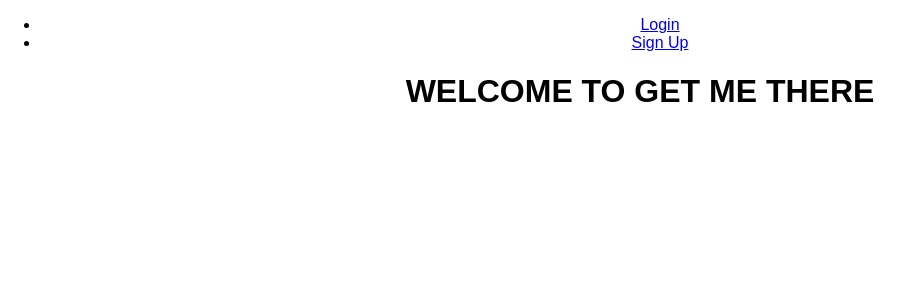
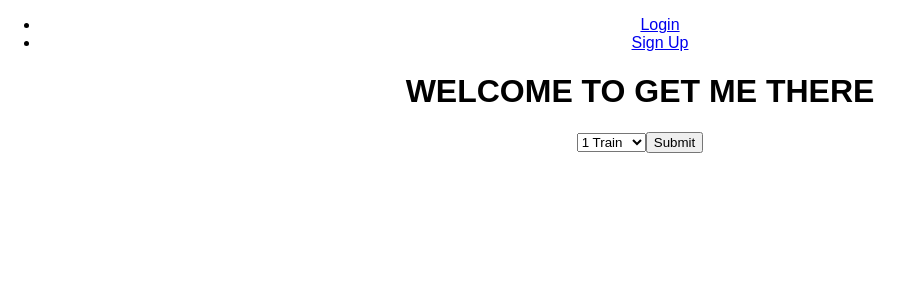
Before and after one commit to Waltxr/GetMeThere--FrontEnd, a React (Create React App) app: page / in a window 1280 px wide. Shown: the top 300 px of the page, without its empty margins (0-913 px from the left). Built offline with nearby package versions, Linux system fonts and the light colour scheme; the HTML template or start-up script is replaced by a standard one.

Commit message:
new adam branch first commit

```diff
--- a/src/App.js
+++ b/src/App.js
@@ -5,15 +5,17 @@ import Navbar from './nav/Navbar'
 import Login from './nav/Login'
 import api from './service/api'
 import Dashboard from './components/Dashboard'
+import SelectTrain from './components/SelectTrain'
 import { Route, Switch, Redirect } from 'react-router-dom'
 import Signup from './nav/Signup'
+import TrainDetails from './components/TrainDetails'
 
 const CatchAll = (props) => {
   return (<h1> 404 ALERT </h1>)
 }
 
 const HomePage = (props) => {
-  return (<h1> WELCOME TO GET ME THERE </h1>)
+  return (<h1>WELCOME TO GET ME THERE</h1>)
 }
 
 class App extends Component {
@@ -21,9 +23,29 @@ class App extends Component {
   state = {
     savedTrains: ['G'],
     trains: [],
+    selectedTrain: {
+      route: null
+    },
     auth: {
       currentUser: null
-    }
+    },
+  }
+
+  selectTrain = (event) => {
+    this.setState({
+      selectedTrain: {
+        route: event.target.value
+      }
+    })
+  }
+
+  getTrain = (event) => {
+    event.preventDefault()
+    fetch(`http://localhost:3001//api/v1/trains/G`)
+    .then(res => res.json())
+    .then(j => this.setState({
+      trains: j
+    }))
   }
 
   setLoggedInUser = (user) => {
@@ -50,13 +72,11 @@ class App extends Component {
       api.auth.getLoggedInUser().then(user => {
         if (user) {
           this.setState({ auth: { currentUser: user } })
-          console.log(`user: ${user.username}`)
         } else {
           this.setState({ auth: { currentUser: null } })
         }
       })
     } else {
-      console.log('no token!')
     }
   }
 
@@ -76,6 +96,8 @@ class App extends Component {
           <Route exact path="/" component={HomePage} />
           <Redirect to="/404" />
         </Switch>
+        <SelectTrain getTrain={this.getTrain}></SelectTrain>
+        <TrainDetails trains={this.state.trains} />
       </div>
     );
   }
--- a/src/components/SelectTrain.js
+++ b/src/components/SelectTrain.js
@@ -2,6 +2,42 @@ import React from 'react'
 
 class SelectTrain extends React.Component {
 
+  handleChange = (e) => {
+    this.props.selectTrain(e.target.name, e.target.value)
+  }
+
+  render() {
+    return(
+      <form onSubmit={this.props.getTrain}>
+        <select >
+          <option name="1 Train" value="1">1 Train</option>
+          <option name="2 Train" value="2">2 Train</option>
+          <option name="3 Train" value="3">3 Train</option>
+          <option name="4 Train" value="4">4 Train</option>
+          <option name="5 Train" value="5">5 Train</option>
+          <option name="6 Train" value="6">6 Train</option>
+          <option name="S Train" value="S">S Train</option>
+          <option name="A Train" value="A">A Train</option>
+          <option name="C Train" value="C">C Train</option>
+          <option name="E Train" value="E">E Train</option>
+          <option name="N Train" value="N">N Train</option>
+          <option name="Q Train" value="Q">Q Train</option>
+          <option name="R Train" value="R">R Train</option>
+          <option name="W Train" value="W">W Train</option>
+          <option name="B Train" value="B">B Train</option>
+          <option name="D Train" value="D">D Train</option>
+          <option name="F Train" value="F">F Train</option>
+          <option name="M Train" value="M">M Train</option>
+          <option name="L Train" value="L">L Train</option>
+          <option name="G Train" value="G">G Train</option>
+          <option name="J Train" value="J">J Train</option>
+          <option name="Z Train" value="Z">Z Train</option>
+          <option name="7 Train" value="7">7 Train</option>
+        </select>
+        <input type="submit"></input>
+      </form>
+    )
+  }
 }
 
 export default SelectTrain
--- a/src/components/TrainCard.js
+++ b/src/components/TrainCard.js
@@ -2,6 +2,23 @@ import React from 'react'
 
 class TrainCard extends React.Component {
 
+
+  render() {
+    console.log(this.props.train)
+    return(
+      <div>
+        <ul>
+          <li>{this.props.train.line}</li>
+          <li>{this.props.train.regular}</li>
+          <li>{this.props.train.direction}</li>
+          <li>{this.props.train.times[0]} mins</li>
+          <li>{this.props.train.times[1]} mins</li>
+          <li>{this.props.train.times[2]} mins</li>
+        </ul>
+      </div>
+    )
+  }
+
 }
 
 export default TrainCard
--- a/src/components/TrainDetails.js
+++ b/src/components/TrainDetails.js
@@ -1,7 +1,13 @@
 import React from 'react'
+import TrainCard from './TrainCard'
 
-const TrainDetails = () => {
+const TrainDetails = (props) => {
 
+  const train = props.trains.map((t) => <TrainCard train={t} />)
+  console.log(props.trains)
+  return(
+    <div>{train}</div>
+  )
 }
 
 export default TrainDetails
```
